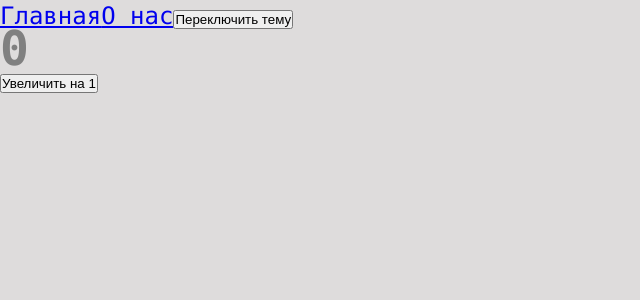
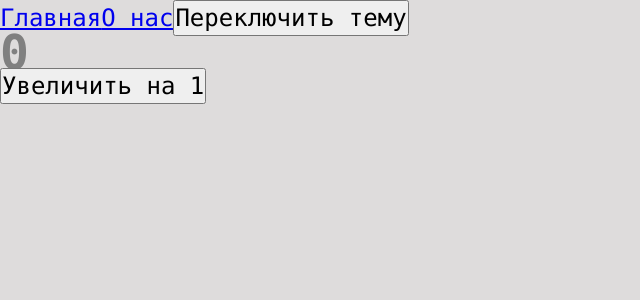
Before and after one commit to isuu-tm/Production, a React app: page / in a window 1280 px wide. Shown: the top 300 px of the page, without its empty margins (0-640 px from the left). Built offline with nearby package versions, Linux system fonts and the light colour scheme.

Commit message:
Module 9 finished

```diff
--- a/src/helpers/classNames/classNames.ts
+++ b/src/helpers/classNames/classNames.ts
@@ -10,4 +10,4 @@ export function classNames(cls:string, mods:Mods, additional:string[]):string {
     /* Object entries - возвращает нам ключ и значение в виде массива*/
     ]
         .join(' ')
-}
+};
--- a/src/reset.scss
+++ b/src/reset.scss
@@ -3,3 +3,11 @@
   padding: 0;
   box-sizing: border-box;
 }
+
+input,
+button,
+textarea,
+select {
+  margin: 0;
+  font: inherit;
+}
```
